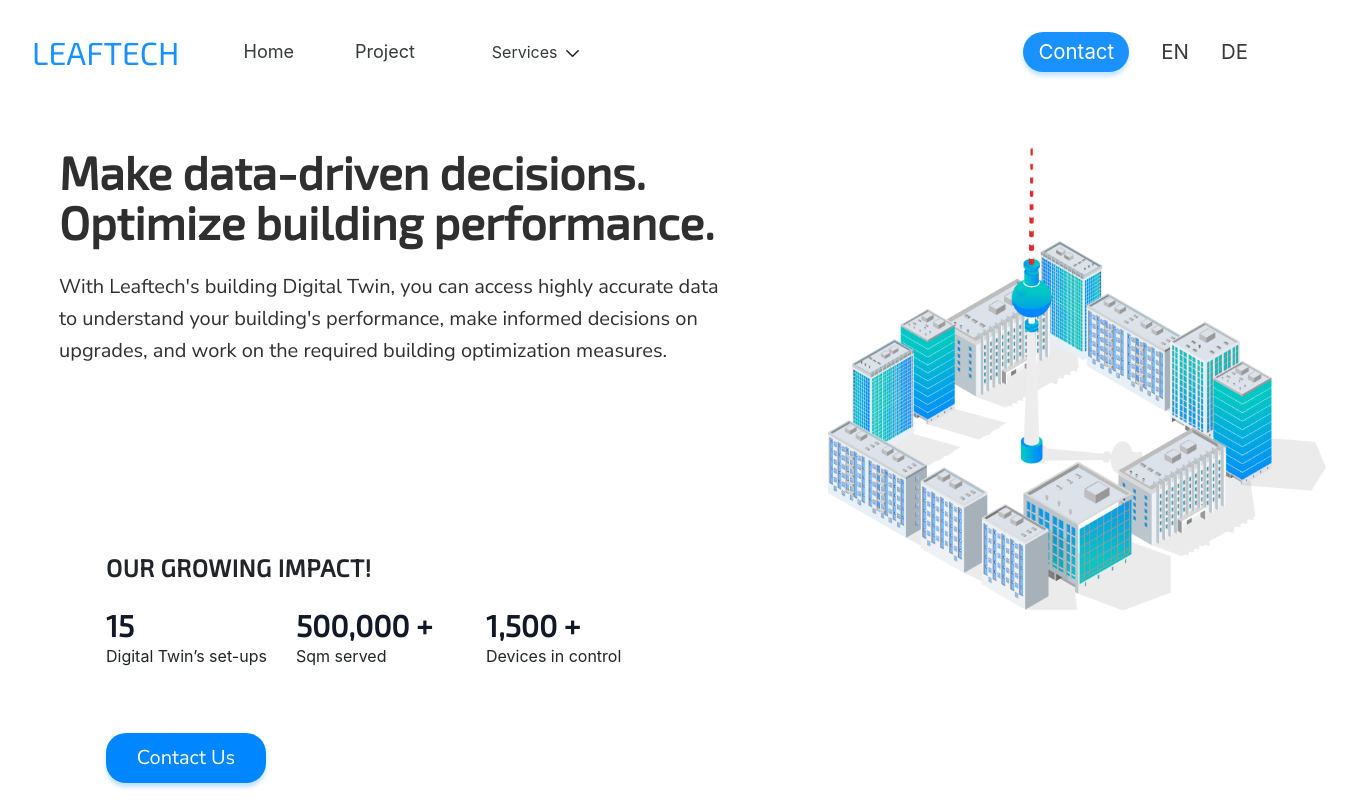
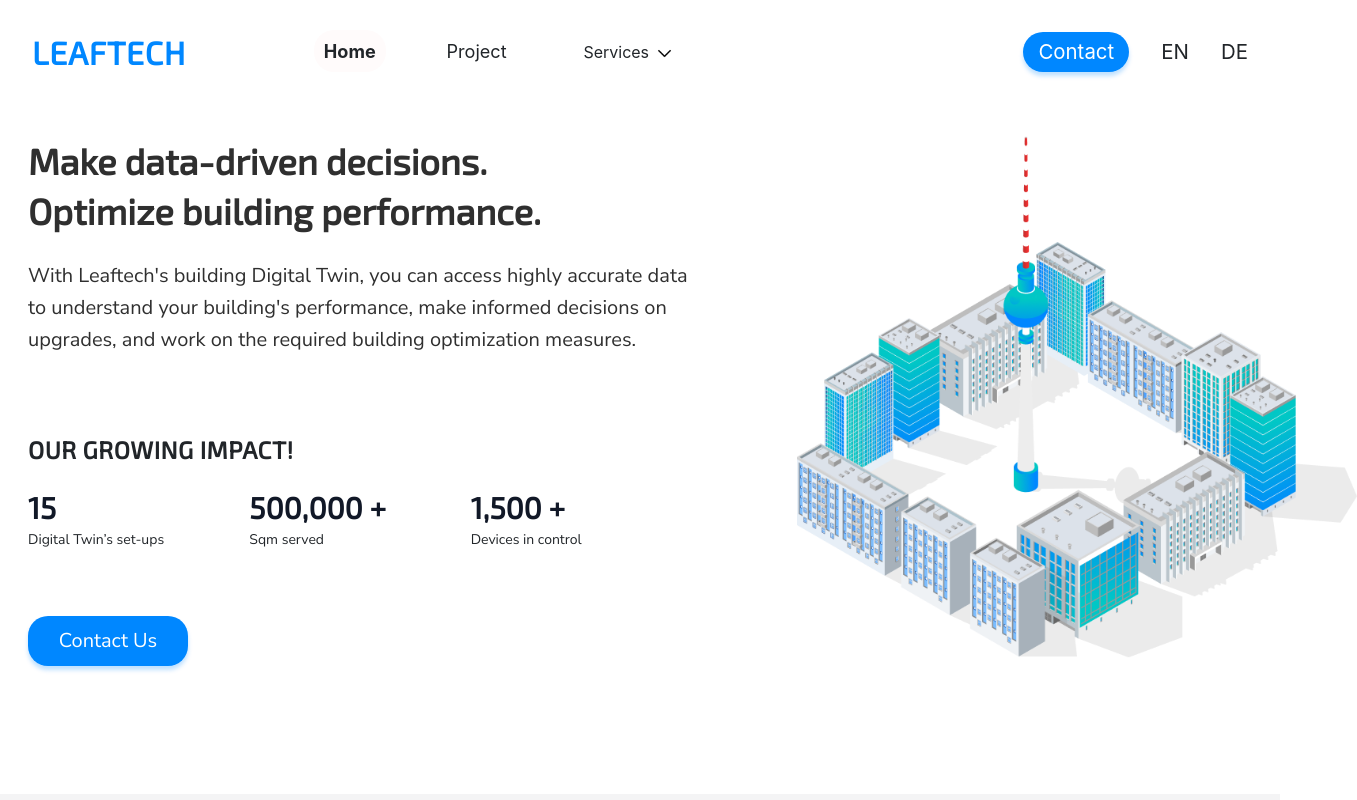
Before and after one commit to aarish-git/figma, a React (Create React App) app: page / in a window 1280 px wide. Shown: the top 800 px of the page, 1357 px wide, since content can reach past the window. Built offline with nearby package versions, Linux system fonts and the light colour scheme; a web font is replaced by a local one.

Commit message:
styleChanges

```diff
--- a/src/App.js
+++ b/src/App.js
@@ -11,7 +11,7 @@ import Getstart from "./components/GetStart";
 
 function App() {
   return (
-    <div className="App">
+    <div className="App" >
       <Header />
       <Count />
       <Wecreate />
--- a/src/Routes/index.js
+++ b/src/Routes/index.js
@@ -16,8 +16,8 @@ export default function index() {
       <Router>
         <Routes>
           {/* <Route path="/" element={<Layout />} /> */}
-          <Route path="/" element={<Home />} />
-          <Route path="/Project" element={<Project />} />
+          <Route path="/" exact element={<Home />} />
+          <Route path="Project" element={<Project />} />
 
           <Route path="/mannhiem" element={<Mannhiem />} />
           <Route path="/granue" element={<Granue />} />
--- a/src/components/Count.js
+++ b/src/components/Count.js
@@ -6,14 +6,14 @@ export default function Count() {
   return (
     <div>
       <section class=" body-font">
-        <div style={{padding:'107px 47px'}} class=" flex  py-24 md:flex-row flex-col items-center ">
+        <div class=" flex px-3 py-24 md:flex-row flex-col items-center ">
           <div class="row py-10 mx-auto  w-full">
             <div className="home_first_row">
             <div className="home-first-content">
               <div class="text-left w-full mb-20">
                 <h1
                   style={{ fontFamily: "Exo2-Regular" }}
-                  class=" text-[#2F2F2F] lg:text-[46px] md:text-[46px] sm:text-[46px] font-[700] leading-[50px] mb-4"
+                  class=" text-[#2F2F2F] xl:text[46px] lg:text-[36px] md:text-[46px] sm:text-[46px] font-[700] leading-[50px] mb-4"
                 >
                   Make data-driven decisions.
                   <br />
@@ -30,11 +30,11 @@ export default function Count() {
                 </p>
               </div>
               <section class="body-font">
-                <div style={{padding:'107px 47px'}} class=" text-left mx-auto">
+                <div  class=" text-left mx-auto">
                   <div class="flex flex-col text-left w-full ">
                     <h1
                       style={{ fontFamily: "Exo2-Regular" }}
-                      class=" font-semibold tracking-wide uppercase text-[24px]"
+                      class=" font-[600] tracking-wide uppercase text-[24px]"
                     >
                       our growing impact!
                     </h1>
@@ -44,19 +44,19 @@ export default function Count() {
                       <h2 style={{fontFamily:"Exo2-Regular"}} class="font-[700] text-[30px] text-gray-900">
                         15
                       </h2>
-                      <p class="leading-relaxed">Digital Twin’s set-ups</p>
+                      <p style={{fontFamily:"NunitoSans-Regular"}} class="leading-relaxed font-[400] text-[14px] mt-1">Digital Twin’s set-ups</p>
                     </div>
                     <div class="py-4 md:w-1/3 sm:w-1/2 w-full">
                       <h2 style={{fontFamily:"Exo2-Regular"}} class="font-[700] text-[30px] text-gray-900">
                         500,000 +
                       </h2>
-                      <p class="leading-relaxed">Sqm served</p>
+                      <p style={{fontFamily:"NunitoSans-Regular"}} class="leading-relaxed font-[400] text-[14px] mt-1">Sqm served</p>
                     </div>
                     <div class="py-4 md:w-1/3 sm:w-1/2 w-full">
                       <h2 style={{fontFamily:"Exo2-Regular"}} class="font-[700] text-[30px] text-gray-900">
                         1,500 +
                       </h2>
-                      <p class="leading-relaxed">Devices in control </p>
+                      <p style={{fontFamily:"NunitoSans-Regular"}} class="leading-relaxed font-[400] text-[14px] mt-1">Devices in control </p>
                     </div>
                   </div>
                   <div class="relative top-10">
--- a/src/components/Header/Header.css
+++ b/src/components/Header/Header.css
@@ -4,10 +4,12 @@
   margin: 0;
   display: flex;
   position: fixed;
-  background-color:#fff;
+  /* background-color:#fff; */
   /* z-index: 0.0; */
-  z-index: 121;
-  opacity:0.9
+  /* z-index: 1; */
+  /* opacity:0.9; */
+  background:rgb(252, 252, 252,0.1);
+  backdrop-filter: blur(14px);
 }
 
 .arun_container .arun_logo {
@@ -22,21 +24,30 @@
   gap: 3.8rem;
   align-items: center;
   font-size: 113%;
+  margin-left: inherit;
   /* font-weight: 400; */
+
 }
 
 .active {
   /* background-color: rgb(248, 248, 248); */
   font-weight: bolder;
+  background-color: #fffbfb;
+  padding: 10px;
+  border-radius: 20px;
+  opacity: 1;
+  z-index: 1;
 }
 /* to override the existing css for "a" tag */
 #sub-header .active a {
-  color: #fff;
+  color: #FFFFFF;
+
 }
 
 .arun_container .arun_menuList {
   display: block;
   margin: 0.5rem 4rem;
+
 }
 
 .Contact_btn {
@@ -96,10 +107,11 @@
 .dropdown-content {
   display: none;
   position: absolute;
-  background-color: #f9f9f9;
+  background-color: rgba(255, 255, 255, 1);
   min-width: 160px;
   box-shadow: 0px 8px 16px 0px rgba(0, 0, 0, 0.2);
-  z-index: 1;
+  /* opacity: 1.9; */
+  border-radius: 20px;
 }
 
 /* Links inside the dropdown */
@@ -108,6 +120,7 @@
   padding: 12px 16px;
   text-decoration: none;
   display: block;
+
 }
 
 /* Change color of dropdown links on hover */
--- a/src/components/Header/Header.js
+++ b/src/components/Header/Header.js
@@ -1,35 +1,4 @@
-// import Navbar from "react-bootstrap/Navbar";
-// import Nav from "react-bootstrap/Nav";
-// import NavDropdown from "react-bootstrap/NavDropdown";
-// import Container from "react-bootstrap/Container";
-// import Button from "react-bootstrap/Button";
-// import Form from "react-bootstrap/Form";
-// export default function header() {
-//   return (
-//     <Navbar bg="light" expand="lg">
-//       <Container fluid>
-//         <Navbar.Brand href="#">LeafTech</Navbar.Brand>
-//         <Navbar.Toggle aria-controls="navbarScroll" />
-//         <Navbar.Collapse id="navbarScroll">
-//           <Nav
-//             className="me-auto my-2 my-lg-0"
-//             style={{ maxHeight: "100px" }}
-//             navbarScroll
-//           >
-//             <Nav.NavLink href="#action1">Home</Nav.NavLink>
-//             <Nav.NavLink href="#action2">Project</Nav.NavLink>
-//             <Nav.NavLink href="#action2">Services</Nav.NavLink>
-//           </Nav>
-//           <Form className="d-flex">
-//             <Button variant="outline-secondary">Contact</Button>
-//           </Form>
-//         </Navbar.Collapse>
-//       </Container>
-//     </Navbar>
-//   );
-// }
-
-import React, { useState, useEffect } from "react";
+import React, { useState, useEffect,useLayoutEffect } from "react";
 import MenuSharpIcon from "@mui/icons-material/MenuSharp";
 import CloseSharpIcon from "@mui/icons-material/CloseSharp";
 import Downarrow from "../../assest/Icons/chevron.png"
@@ -40,6 +9,10 @@ import $ from "jquery";
 export default function Header({ history }) {
   const [showMenu, setMenu] = useState(false);
   console.log(history);
+
+  useLayoutEffect(() => {
+    window.scrollTo(0, 0)
+});
 
   useEffect(() => {
     $(function () {
@@ -63,7 +36,7 @@ export default function Header({ history }) {
     <div>
       <div className="arun_container">
         <div className="arun_logo">
-          <h1 style={{ fontFamily: "Exo2-Regular" }} class="uppercase">
+          <h1 style={{ fontFamily: "Exo2-Regular" }} class="uppercase font-bold tracking-wide">
             LeafTech
           </h1>
         </div>
@@ -71,29 +44,29 @@ export default function Header({ history }) {
           <div className="arun_menuList" id="sub-header">
             <ul>
               <li>
-                <a href="/" activeClassName="active-link">
+                <NavLink style={{textDecoration:"unset",color:"unset"}} to="/" >
                   Home
-                </a>
+                </NavLink>
               </li>
               <li>
-                <a href="/Project" activeClassName="active-link">
+                <NavLink style={{textDecoration:"unset",color:"unset"}} to="/Project">
                   Project
-                </a>{" "}
+                </NavLink>{" "}
               </li>
               <li>
                 {/* <NavLink to="/service">Services</NavLink> */}
                 <div class="dropdown">
                   <button class="dropbtn"> <p class="">Services</p><img alt="Downarrow" id="dropbtnimg" class="mt-1.5 ml-2" src={Downarrow} width="15" height="30" /></button>
                   <div class="dropdown-content">
-                    <a href="/services/3d-digital-models-of-buildings" activeClassName="active-link">
+                    <NavLink to="/services/3d-digital-models-of-buildings" activeClassName="active-link">
                       Modeling
-                    </a>
-                    <a href="/building-analytics" activeClassName="active-link">
+                    </NavLink>
+                    <NavLink to="/building-analytics" activeClassName="active-link">
                       Analytics
-                    </a>
-                    <a href="/smart-building-control" activeClassName="active-link">
+                    </NavLink>
+                    <NavLink to="/smart-building-control" activeClassName="active-link">
                       Control
-                    </a>
+                    </NavLink>
                   </div>
                 </div>
               </li>
```
